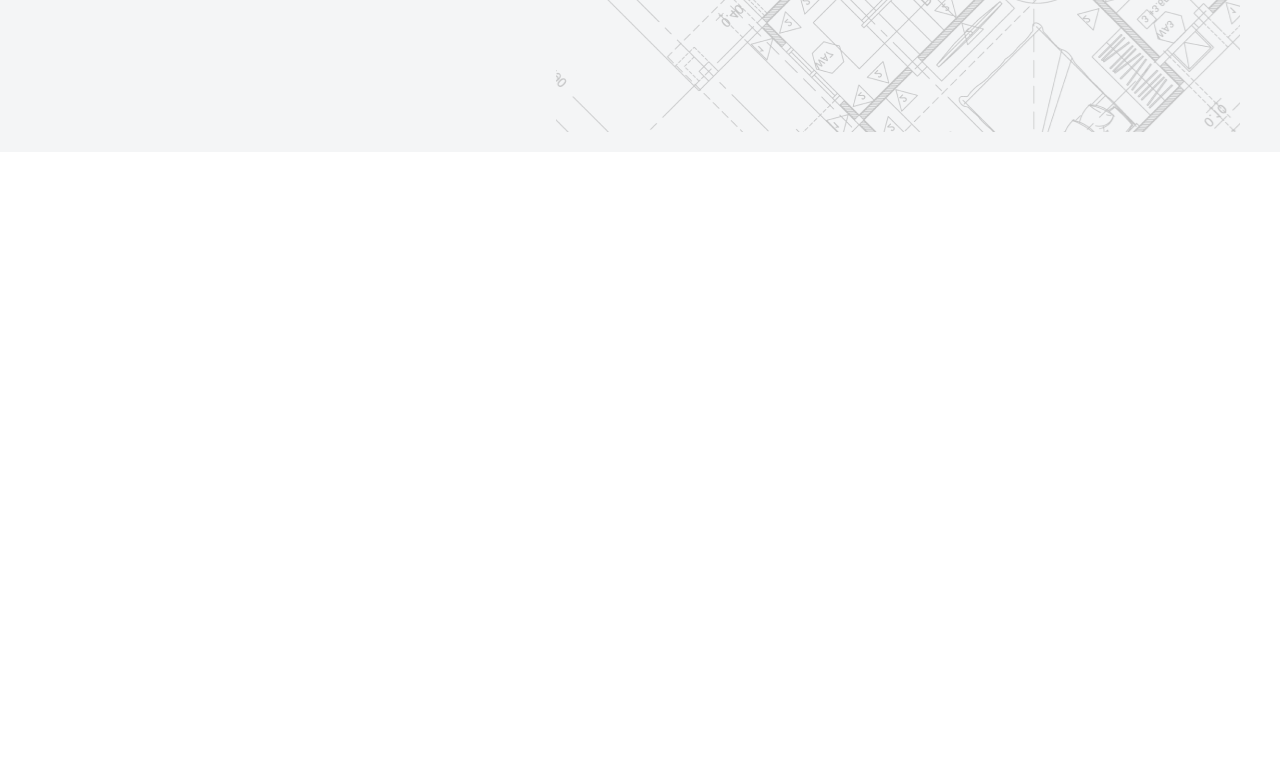
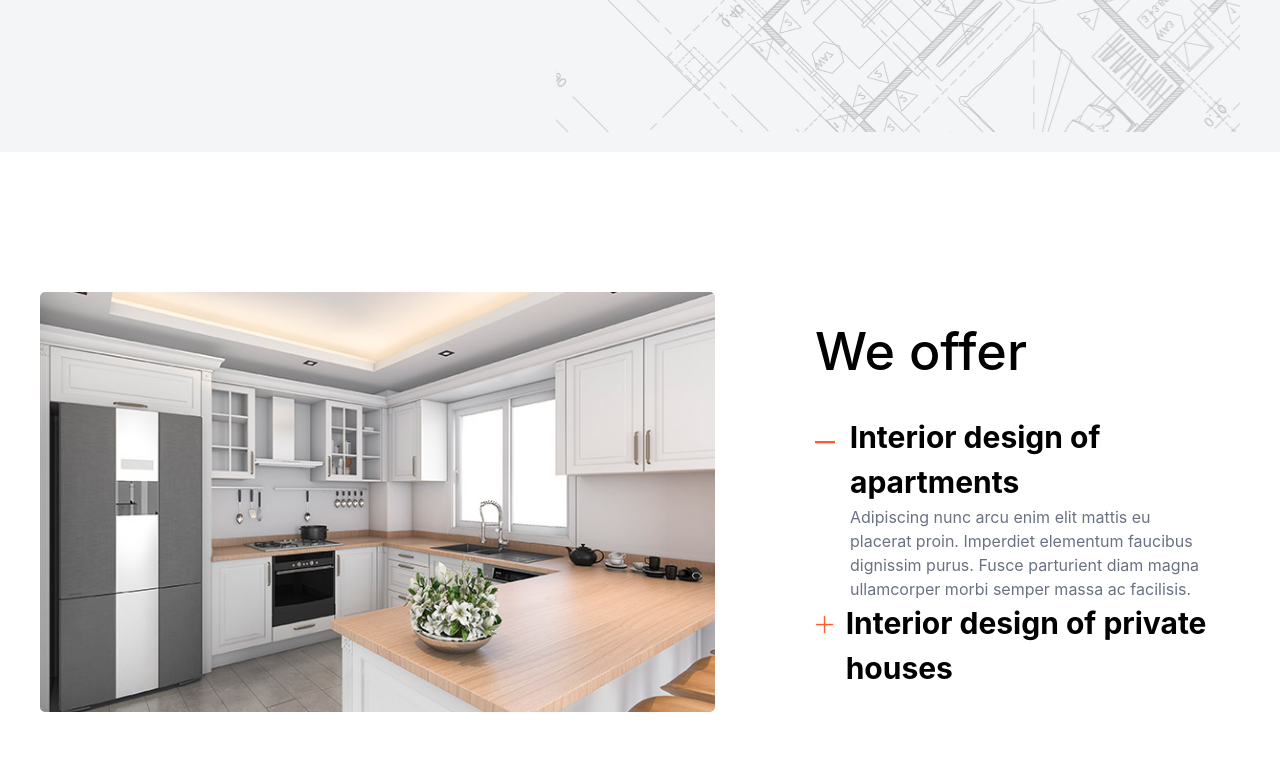
Before and after one commit to hursedhimmatov7-del/GIT10, a website: page src/page3.html in a window 1280 px wide. Shown: the part 468-1240 px from the top of the page. Before the commit the page ends 800 px from the top, so only its background shows below. Drawn offline with nearby package versions, Linux system fonts and the light colour scheme; files that its build step writes are made by us from their sources.

Commit message:
A.D add section1

```diff
--- a/src/page3.html
+++ b/src/page3.html
@@ -64,6 +64,20 @@
          </div>
       </div>
    </div>
+
+
+
+
+   <div class="flex items-center max-w-[1200px] lg:m-auto gap-25 flex-col lg:flex-row mx-2 py-15 ">
+      <img class="w-[675px] h-[420px] rounded-[5px]" src="./page3/image (27).png" alt="">
+      <div class="lg:w-[400px] w-[95%]">
+         <p class="text-[52px] font-medium pl-[20px] lg:pl-0">We offer</p><br>
+         <p class="text-[30px] font-bold"><span class="text-[20px] text-[#FF5A30] pr-[10px]">— </span><span> Interior design of <br><span class="pl-[35px]"> apartments</span></span></p>
+         <p  class="text-gray-500 pl-[35px]">Adipiscing nunc arcu enim elit mattis eu placerat proin. Imperdiet elementum faucibus dignissim purus. Fusce
+            parturient diam magna ullamcorper morbi semper massa ac facilisis.</p>
+         <p class="text-[30px] font-bold flex items-baseline gap-3"><span class="text-[38px] text-[#FF5A30]"><img src="./page3/Plus.png" alt=""> </span><span>Interior design of private houses</span></p>
+      </div>
+   </div>
 </body>
 
 </html>
```
Also changed, not shown: src/page3/Plus.png (added).
